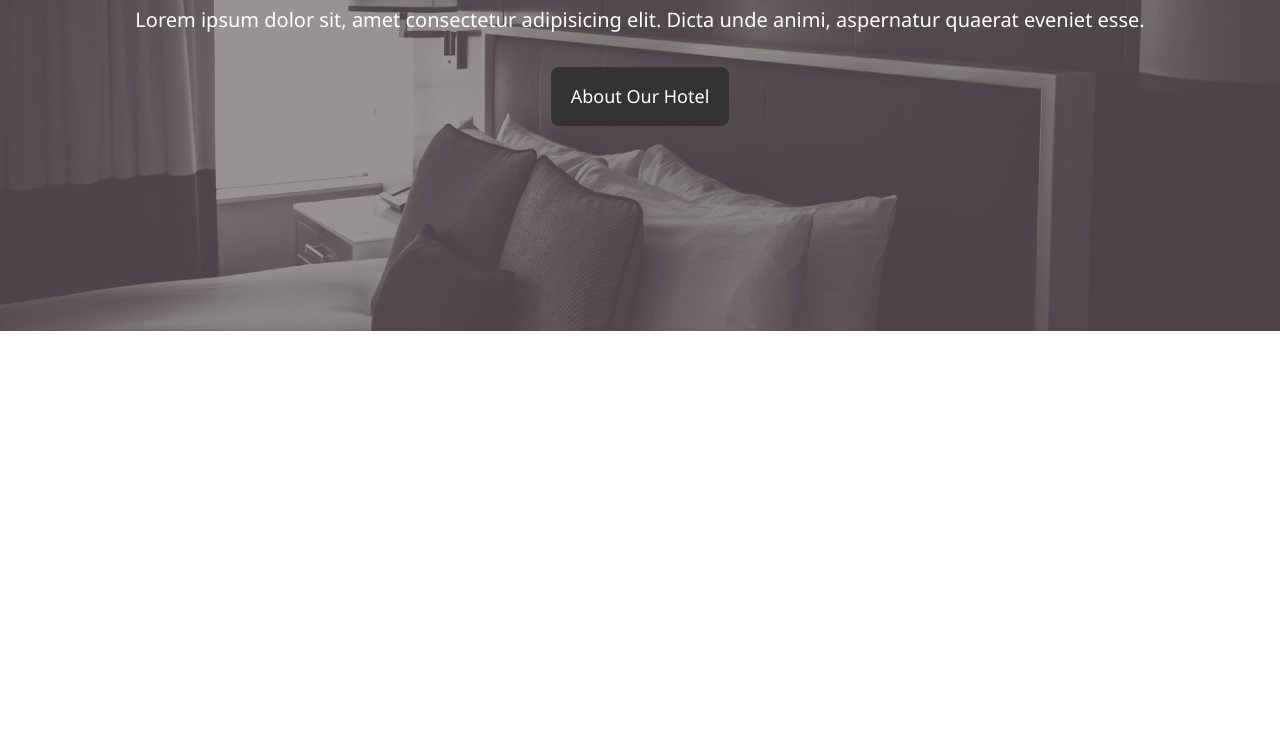
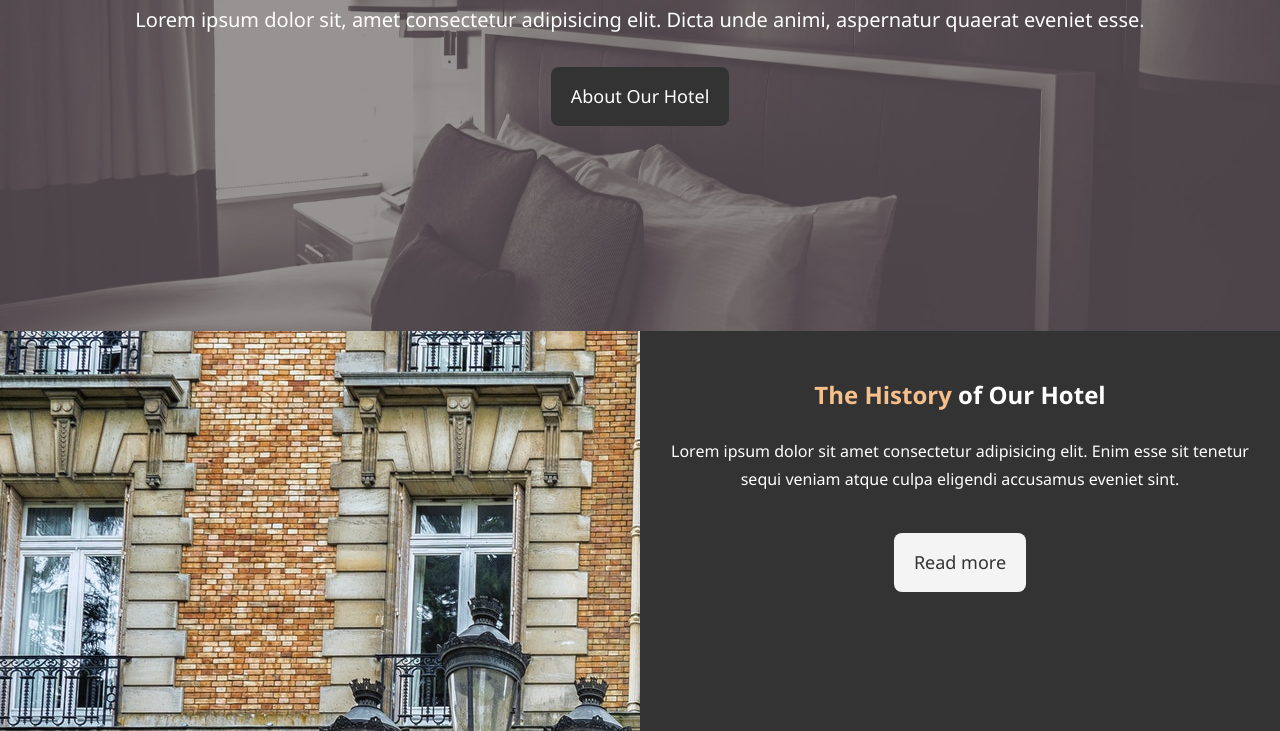
Before and after one commit to mponcardas/Modern-HTML-and-CSS, a plain HTML site: page projects/hotel-website/index.html in a window 1280 px wide. Shown: the part 336-1067 px from the top of the page. Before the commit the page ends 800 px from the top, so only its background shows below. Drawn offline with Linux system fonts and the light colour scheme.

Commit message:
Add section home-info

```diff
--- a/projects/hotel-website/css/style.css
+++ b/projects/hotel-website/css/style.css
@@ -37,6 +37,26 @@
 .btn:hover {
 	background: #f7c08a;
 	color: #333;
+}
+
+.btn-light {
+	background: #f4f4f4;
+	color: #333;
+}
+
+.bg-dark {
+	background: #333;
+	color: #fff;
+}
+
+.bg-light {
+	background: #f4f4f4;
+	color: #333;
+}
+
+.bg-primary {
+	background: #333;
+	color: #f7c08a;
 }
 
 /* Main styling */
@@ -119,3 +139,29 @@ p {
 	padding-bottom: 20px;
 	line-height: 1.7em;
 }
+
+/* Home Info */
+
+#home-info {
+	height: 400px;
+}
+
+#home-info .info-img {
+	float: left;
+	width: 50%;
+	background: url('../img/photo-1.jpg') no-repeat;
+	min-height: 100%;
+}
+
+#home-info .info-content {
+	float: right;
+	width: 50%;
+	height: 100%;
+	text-align: center;
+	padding: 50px 30px;
+	overflow: hidden;
+}
+
+#home-info .info-content p {
+	padding-bottom: 30px;
+}
--- a/projects/hotel-website/index.html
+++ b/projects/hotel-website/index.html
@@ -31,5 +31,14 @@
 			</div>
 		</div>
 	</header>
+
+	<section id="home-info" class="bg-dark">
+		<div class="info-img"></div>
+		<div class="info-content">
+			<h2><span class="text-primary">The History</span> of Our Hotel</h2>
+			<p>Lorem ipsum dolor sit amet consectetur adipisicing elit. Enim esse sit tenetur sequi veniam atque culpa eligendi accusamus eveniet sint.</p>
+			<a href="about.html" class="btn btn-light">Read more</a>
+		</div>
+	</section>
 </body>
 </html>
```
